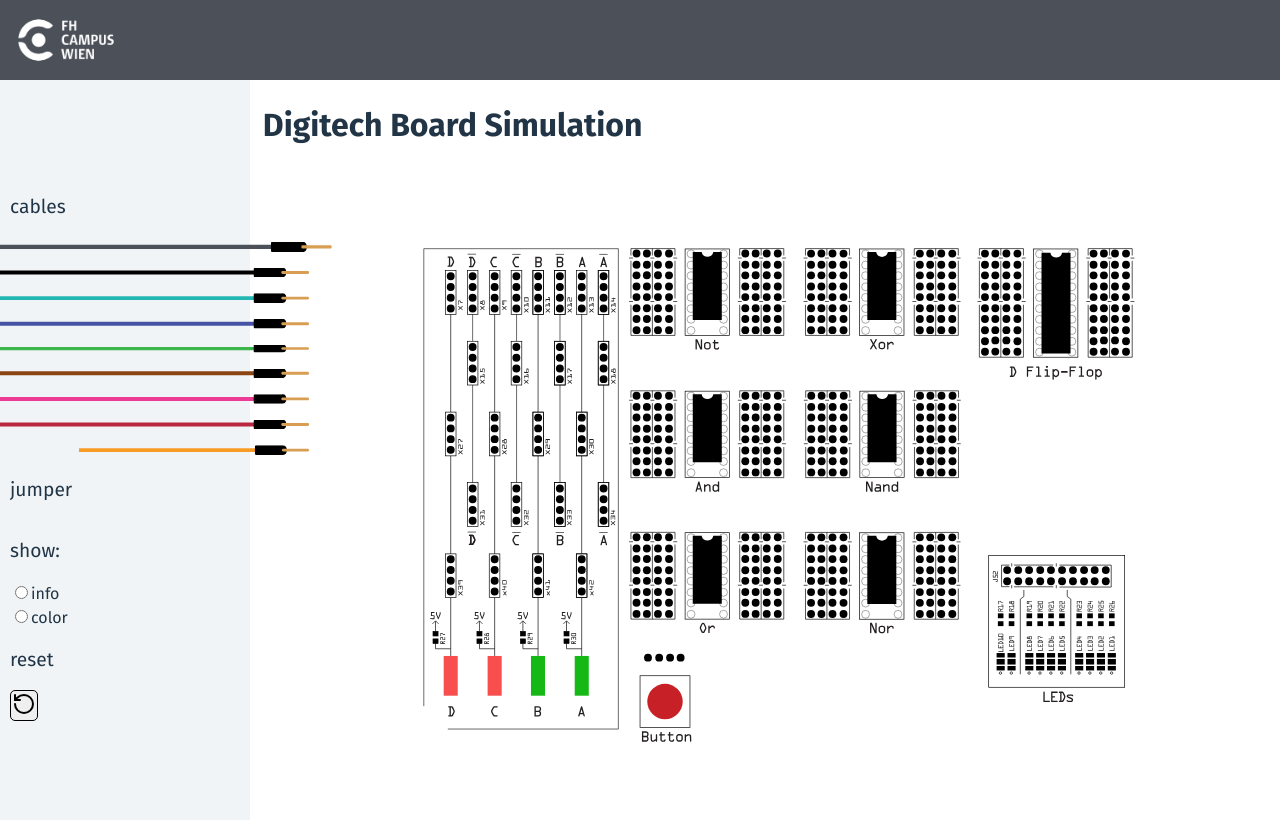
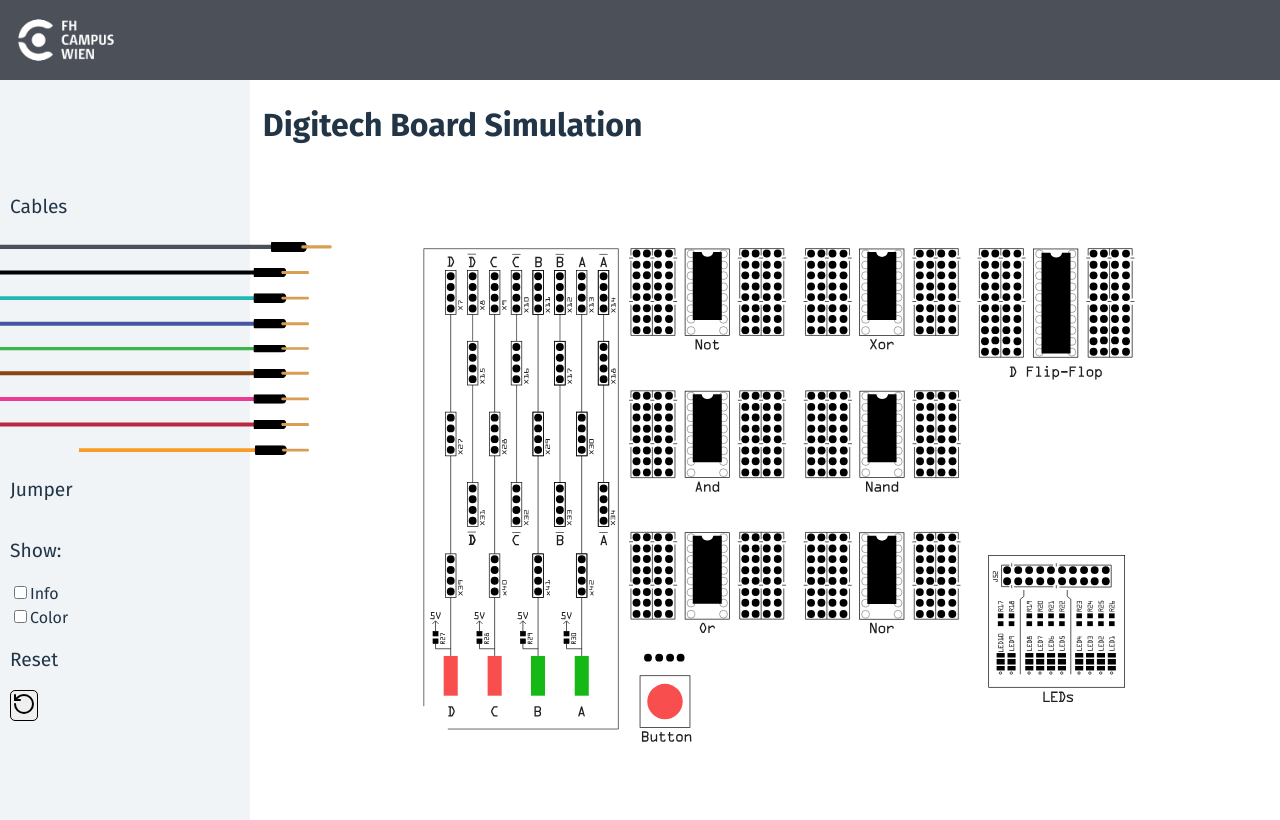
Before and after one commit to nikyarkarimi/digitech-project, a React (Vite) app: page / in a window 1280 px wide. Built offline with nearby package versions, Linux system fonts and the light colour scheme.

Commit message:
InputButton styling

```diff
--- a/src/components/Board.jsx
+++ b/src/components/Board.jsx
@@ -252,6 +252,14 @@ export default function Board() {
         return;
       }
 
+      // Input Button on Board
+      const inputButton = event.target.closest("#inputButton");
+      if (inputButton) {
+        alert("InputButton wurde gedrückt!");
+        return;
+      }
+
+
 
       const line = event.target.closest("line[id]");
       if (line) {
--- a/src/components/layout/Sidebar.jsx
+++ b/src/components/layout/Sidebar.jsx
@@ -5,21 +5,21 @@ export default function Sidebar() {
     return(
         <>
             <div id="sidebar">
-                <h2>cables</h2>
+                <h2>Cables</h2>
                 <Cable/>
                 <div>
-                    <h2>jumper</h2>
+                    <h2>Jumper</h2>
 
                 </div>
                 <div>
-                    <h2>show:</h2>
-                    <input type="radio" id="info" name="show" />
-                    <label htmlFor="info">info</label><br />
-                    <input type="radio" id="info" name="color" />
-                    <label htmlFor="info">color</label>
+                    <h2>Show:</h2>
+                    <input type="checkbox" id="radio-info" name="show" />
+                    <label htmlFor="radio-info">Info</label><br />
+                    <input type="checkbox" id="radio-color" name="show" />
+                    <label htmlFor="radio-color">Color</label>
                 </div>
                 <div>
-                    <h2>reset</h2>
+                    <h2>Reset</h2>
                     <button id={"reset-btn"} onClick={() => {
                         alert("Board reset!");
                         window.location.reload();
--- a/src/stylesheets/App.css
+++ b/src/stylesheets/App.css
@@ -131,6 +131,21 @@ h2 {
   fill: #f84e4e;
 }
 
+#inputButton {
+  fill: #f84e4e;
+  cursor: pointer;
+  transition: fill 0.2s ease;
+}
+
+#inputButton:hover {
+  fill: #f60a0a;
+  filter: drop-shadow(0 0 5px #3a3a3a);
+}
+
+#inputButton:active {
+  fill: #4caf50; /* Grün bei gedrückter Maus */
+  filter: drop-shadow(0 0 7px #3a3a3a);
+}
 
 
 
```
